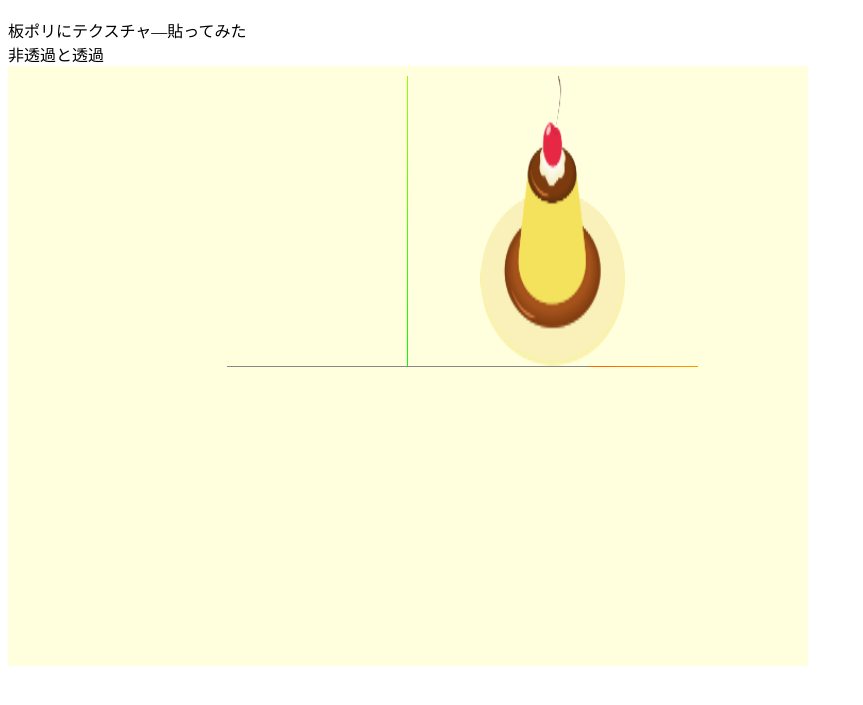
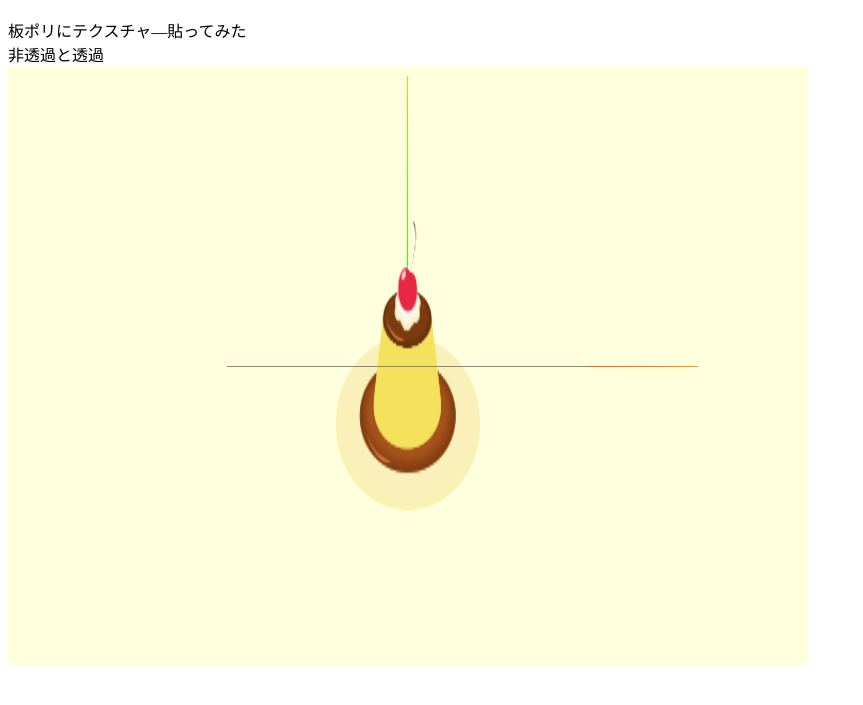
Before and after one commit to myuka153/report2, a plain HTML site: page pudding.html in a window 1280 px wide. Shown: the part 57-762 px from the top of the page, without its empty margins (0-863 px from the left). Drawn offline with nearby package versions, Linux system fonts and the light colour scheme.

Commit message:
Update pudding.html

```diff
--- a/pudding.html
+++ b/pudding.html
@@ -61,7 +61,7 @@
         // pudding
         const sprite = new THREE.Sprite(material);
         sprite.scale.set(1,2,1);
-        sprite.position.set(1,1,0); //位置を指定
+        sprite.position.set(0,0,0); //位置を指定
         scene.add(sprite);
 
         update();
```
